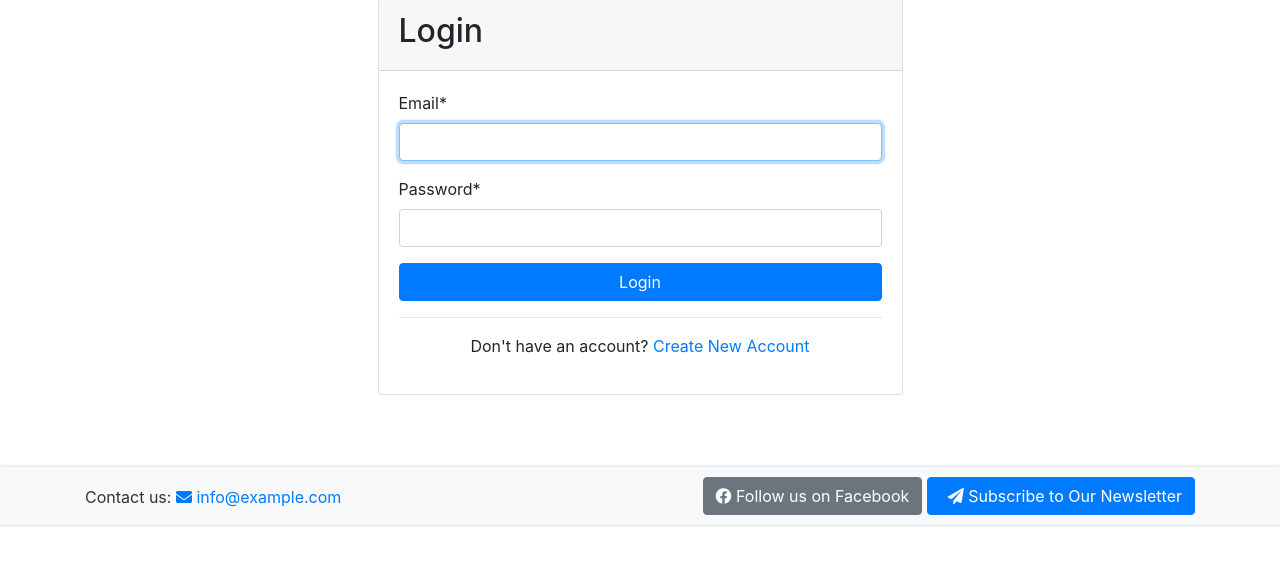
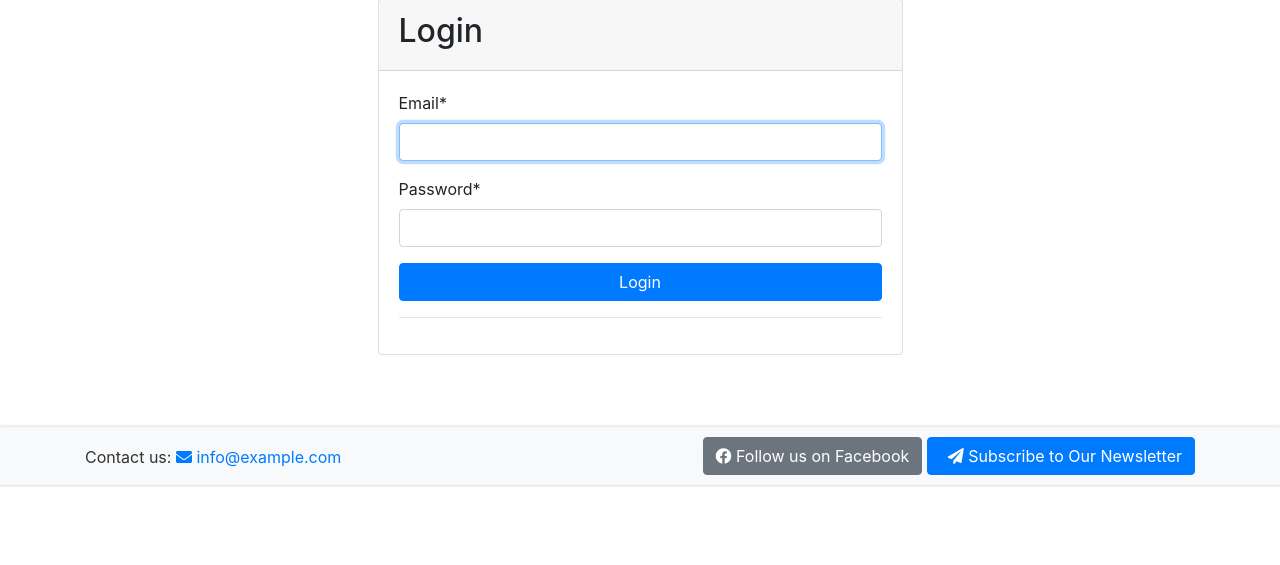
Before and after one commit to Gomsur/Authentic-shop, a Django app: page /account/login/ in a window 1280 px wide. Shown: the part 107-672 px from the top of the page. Run offline with Django 4.2, Linux system fonts and the light colour scheme; some libraries are stand-ins or nearby versions.

Commit message:
continued work on login page

```diff
--- a/templates/accounts/login.html
+++ b/templates/accounts/login.html
@@ -17,7 +17,7 @@
                         <button type="submit" class="btn btn-primary btn-block mt-3">Login</button>
                     </form>
                     <hr>
-                    <p class="text-center">Don't have an account? <a href="{% url 'accounts:signup' %}">Create New Account</a></p>
+
                 </div>
             </div>
         </div>
```
